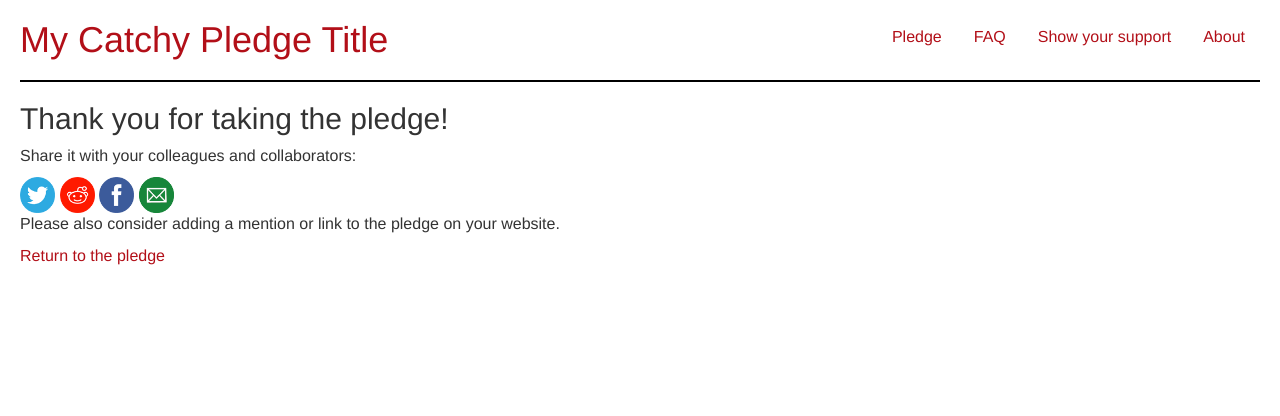
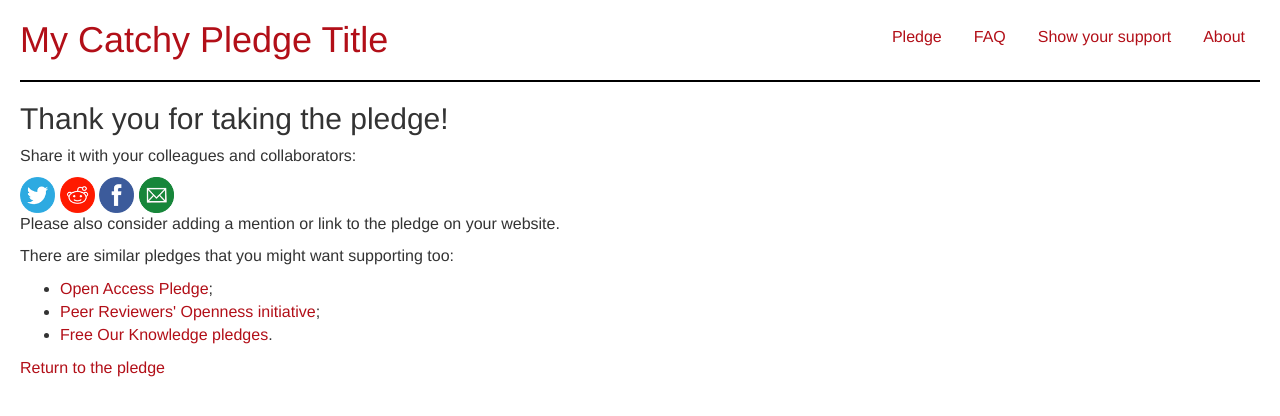
Before and after one commit to dissemin/no-free-view-no-review, a Django app: page /thanks in a window 1280 px wide. Shown: the top 416 px of the page. Run offline with Django 3.2, Linux system fonts and the light colour scheme; some libraries are stand-ins or nearby versions.

Commit message:
Add other pledges

```diff
--- a/signatories/templates/thanks.html
+++ b/signatories/templates/thanks.html
@@ -16,6 +16,13 @@
 <p>Please also consider adding a mention or link to the pledge on your
 website.</p>
 
+<p>There are similar pledges that you might want supporting too:</p>
+<ul>
+   <li><a href="http://www.openaccesspledge.com/">Open Access Pledge</a>;</li>
+   <li><a href="https://opennessinitiative.org/">Peer Reviewers' Openness initiative</a>;</li>
+   <li><a href="https://www.freeourknowledge.org/">Free Our Knowledge pledges</a>.</li>
+</ul>
+
 <p><a href="{% url "index" %}">Return to the pledge</a></p>
 
 {% endblock %}
```
